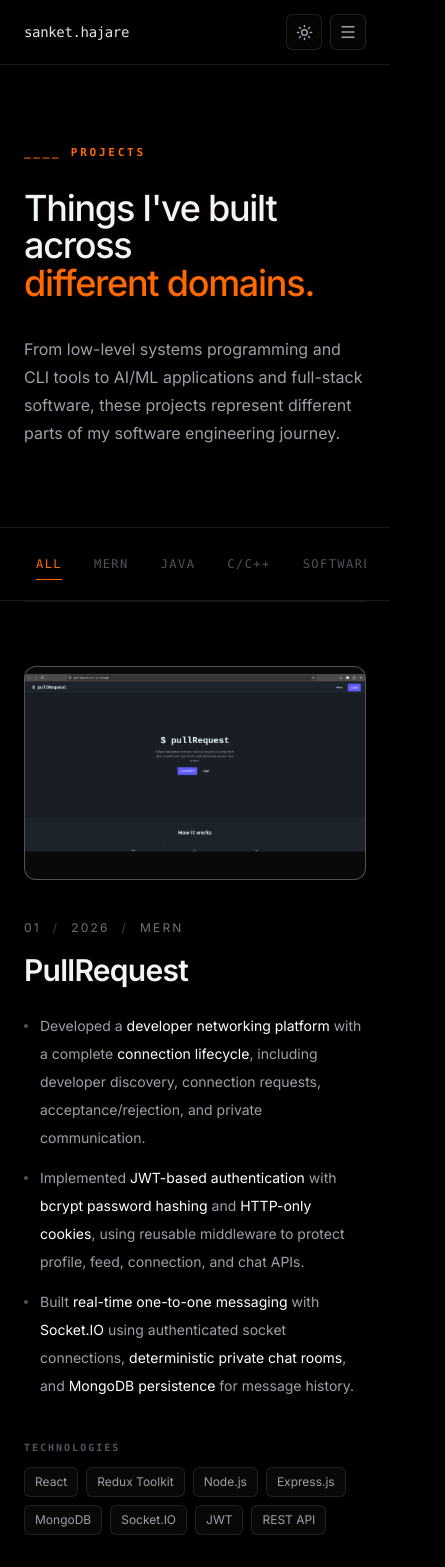
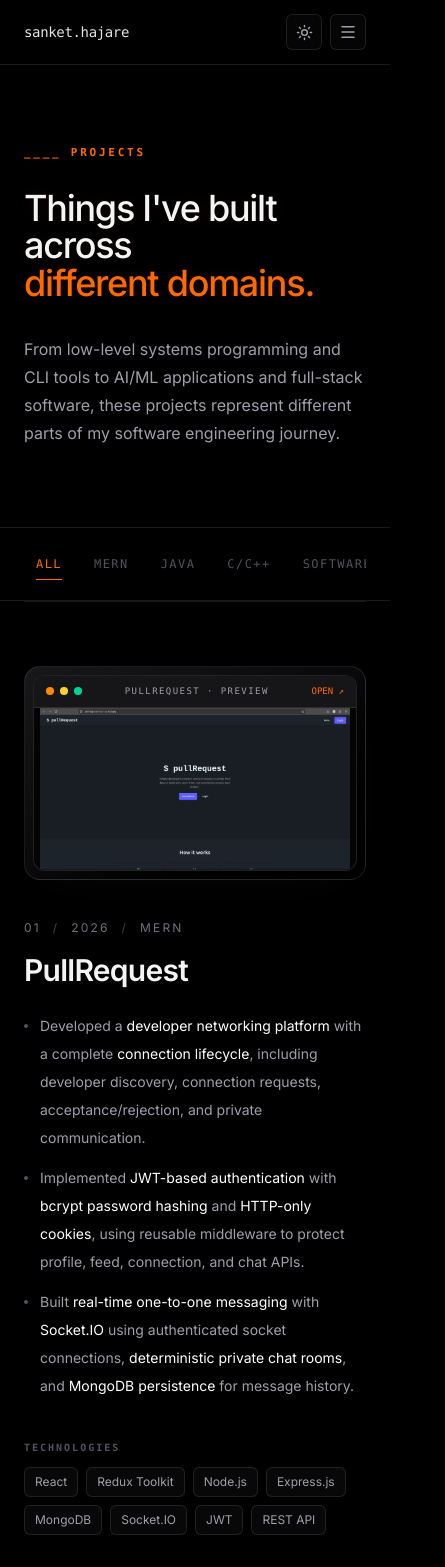
Before and after one commit to SanketHajare44/portfolio, a React (Vite) app in the folder client/: page /projects in a window 390 px wide. Shown: the top 1567 px of the page, 445 px wide, since content can reach past the window. Built offline with nearby package versions, Linux system fonts and the light colour scheme.

Commit message:
Improve responsive project image previews

```diff
--- a/client/src/components/projects/ProjectShowCase.jsx
+++ b/client/src/components/projects/ProjectShowCase.jsx
@@ -1,6 +1,5 @@
 import { ExternalLink } from "lucide-react";
 import { Link } from "react-router-dom";
-import ParallaxImage from "../ui/ParallaxImage";
 
 import { FaGithub } from "react-icons/fa";
 
@@ -68,84 +67,50 @@ const ProjectShowcase = ({ project, index }) => {
                 ====================================================== */}
 
                 <div className="relative">
-
                     <Link
                         to={`/projects/${project.slug}`}
-                        className="
-                        block
-                        overflow-hidden
-                        rounded-xl
-                        border
-                        border-orange-200
-                        bg-zinc-100
-                        dark:border-white/30
-                        dark:bg-zinc-950
-                    "
+                        className="group/preview block rounded-2xl focus-visible:outline-none focus-visible:ring-2 focus-visible:ring-orange-500 focus-visible:ring-offset-4 dark:focus-visible:ring-offset-black"
                     >
+                        <div className="relative aspect-[16/10] overflow-hidden rounded-2xl border border-zinc-200/80 bg-gradient-to-br from-orange-50 via-white to-zinc-100 p-2 shadow-[0_14px_42px_-24px_rgba(24,24,27,0.42)] transition-all duration-500 group-hover/preview:-translate-y-1 group-hover/preview:border-orange-300 group-hover/preview:shadow-[0_24px_50px_-24px_rgba(249,115,22,0.36)] sm:p-3 dark:border-white/10 dark:from-zinc-900 dark:via-zinc-950 dark:to-black dark:group-hover/preview:border-orange-500/40">
+                            <div className="flex h-full flex-col overflow-hidden rounded-xl border border-zinc-200/80 bg-white dark:border-white/10 dark:bg-zinc-950">
+                                <div className="flex h-8 shrink-0 items-center justify-between border-b border-zinc-200/80 bg-white/90 px-3 dark:border-white/10 dark:bg-zinc-900/90">
+                                    <div className="flex items-center gap-1.5" aria-hidden="true">
+                                        <span className="h-2 w-2 rounded-full bg-orange-400" />
+                                        <span className="h-2 w-2 rounded-full bg-amber-300" />
+                                        <span className="h-2 w-2 rounded-full bg-emerald-400" />
+                                    </div>
+                                    <span className="ml-3 truncate font-mono text-[9px] uppercase tracking-[0.16em] text-zinc-400">
+                                        {project.title} · preview
+                                    </span>
+                                    <span className="ml-3 shrink-0 font-mono text-[9px] text-orange-500">
+                                        OPEN ↗
+                                    </span>
+                                </div>
 
                                 {project.imageUrl ? (
-
-                            <ParallaxImage
+                                    <div className="relative flex min-h-0 flex-1 items-center justify-center overflow-hidden bg-zinc-100/70 dark:bg-black/50">
+                                        <img
                                             src={project.imageUrl}
                                             alt={`${project.title} project preview`}
-                                className="
-                                    aspect-[16/10]
-                                    w-full
-                                    object-contain
-                                    transition-transform
-                                    duration-500
-                                    group-hover:scale-[1.02]
-                                "
+                                            loading="lazy"
+                                            decoding="async"
+                                            className="h-full w-full object-contain transition-transform duration-700 group-hover/preview:scale-[1.025]"
                                         />
-
+                                    </div>
                                 ) : (
-
-                            <div
-                                className="
-                                    flex
-                                    aspect-[16/10]
-                                    items-center
-                                    justify-center
-                                    bg-gradient-to-br
-                                    from-zinc-100
-                                    to-zinc-200
-                                    dark:from-zinc-900
-                                    dark:to-zinc-950
-                                "
-                            >
-
-                                <div className="text-center">
-
-                                    <p
-                                        className="
-                                            text-xs
-                                            uppercase
-                                            tracking-[0.25em]
-                                            text-zinc-500
-                                            dark:text-zinc-600
-                                        "
-                                    >
+                                    <div className="flex min-h-0 flex-1 items-center justify-center bg-gradient-to-br from-zinc-100 to-zinc-200 dark:from-zinc-900 dark:to-zinc-950">
+                                        <div className="px-4 text-center">
+                                            <p className="font-mono text-[10px] uppercase tracking-[0.25em] text-zinc-500 dark:text-zinc-600">
                                                 Project Preview
                                             </p>
-
-                                    <p
-                                        className="
-                                            mt-3
-                                            text-xl
-                                            font-medium
-                                            text-zinc-700
-                                            dark:text-zinc-400
-                                        "
-                                    >
+                                            <p className="mt-3 text-xl font-medium text-zinc-700 dark:text-zinc-300">
                                                 {project.title}
                                             </p>
-
                                         </div>
-
                                     </div>
-
                                 )}
-
+                            </div>
+                        </div>
                     </Link>
 
                 </div>
```
Lines whose indentation alone changed are shown as unchanged.
